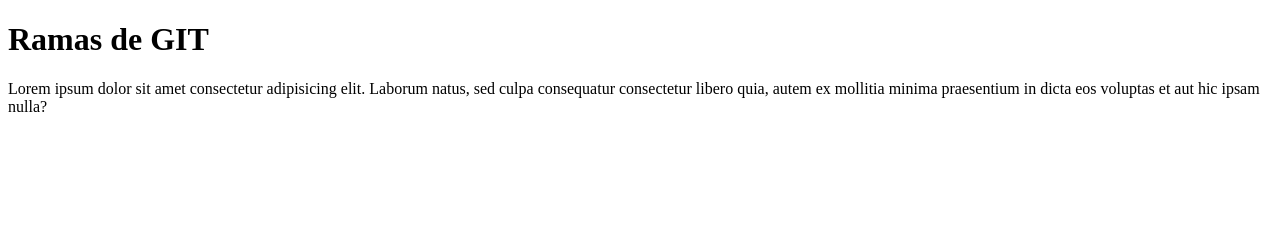
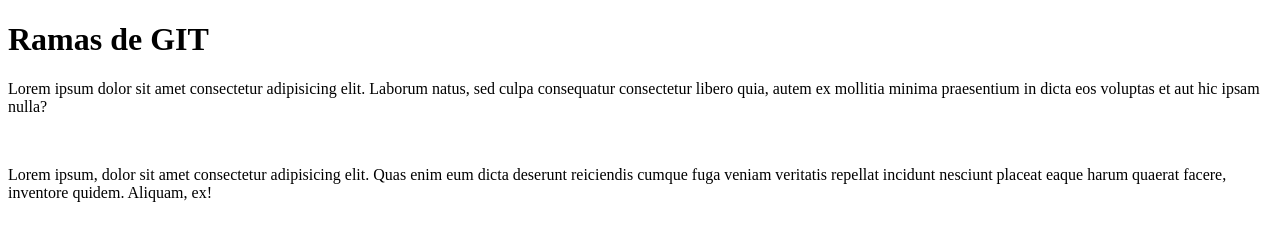
Before and after one commit to YDanB-312/pruebadaniel, a plain HTML site: page index.html in a window 1280 px wide. Drawn offline with Linux system fonts and the light colour scheme.

Commit message:
index v2

```diff
--- a/index.html
+++ b/index.html
@@ -8,5 +8,7 @@
 <body>
     <h1>Ramas de GIT</h1>
     <p>Lorem ipsum dolor sit amet consectetur adipisicing elit. Laborum natus, sed culpa consequatur consectetur libero quia, autem ex mollitia minima praesentium in dicta eos voluptas et aut hic ipsam nulla?</p>
+    <br>
+    <p>Lorem ipsum, dolor sit amet consectetur adipisicing elit. Quas enim eum dicta deserunt reiciendis cumque fuga veniam veritatis repellat incidunt nesciunt placeat eaque harum quaerat facere, inventore quidem. Aliquam, ex!</p>
 </body>
 </html>
```
